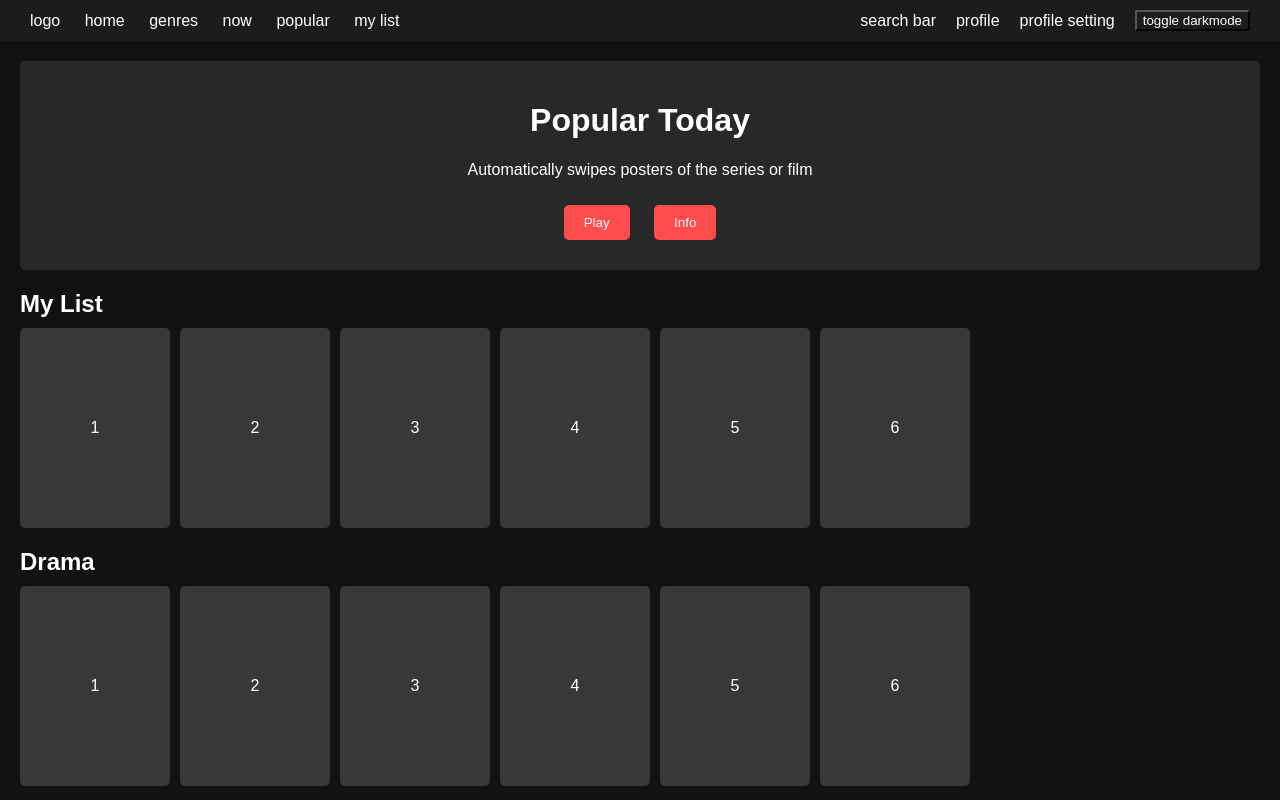
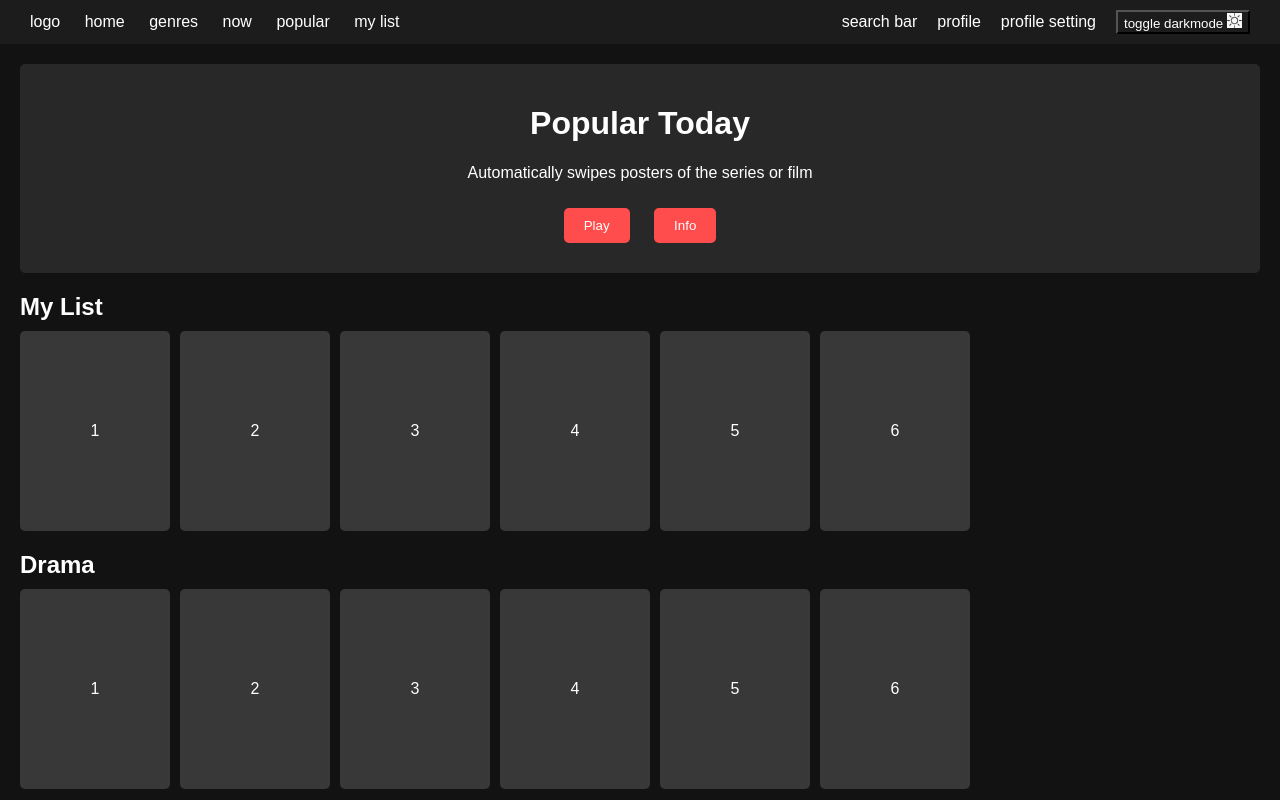
Before and after one commit to Omid2831/Movie-Haven, a plain HTML site: page index.html in a window 1280 px wide. Shown: the top 800 px of the page. Drawn offline with Linux system fonts and the light colour scheme.

Commit message:
version 0.1
type: improvement

```diff
--- a/index.html
+++ b/index.html
@@ -145,6 +145,11 @@
             color: white;
             text-decoration: none;
         }
+
+        #icon {
+            height: 15px;
+            width: 15px;
+        }
     </style>
 </head>
 
@@ -163,7 +168,7 @@
             <a href="#">search bar</a>
             <a href="#">profile</a>
             <a href="#">profile setting</a>
-            <button onclick="toggledarkmode()" type="button">toggle darkmode</button>
+            <button onclick="toggledarkmode()" type="button">toggle darkmode <img id="icon"src="images/sun.png" ></button>
         </div>
     </div>
     <div class="main-content">
```
Also changed, not shown: images/sun.png (added).
